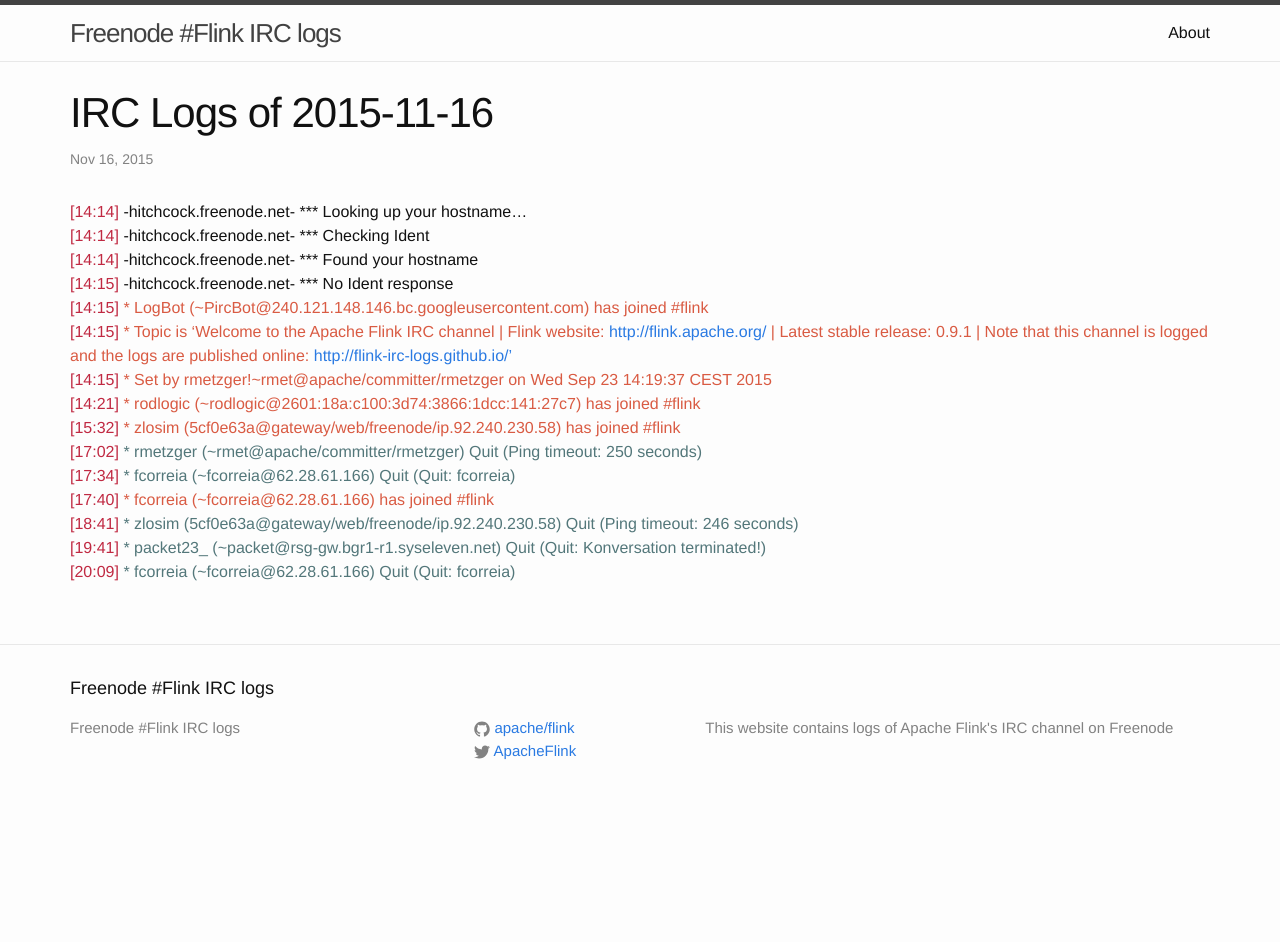
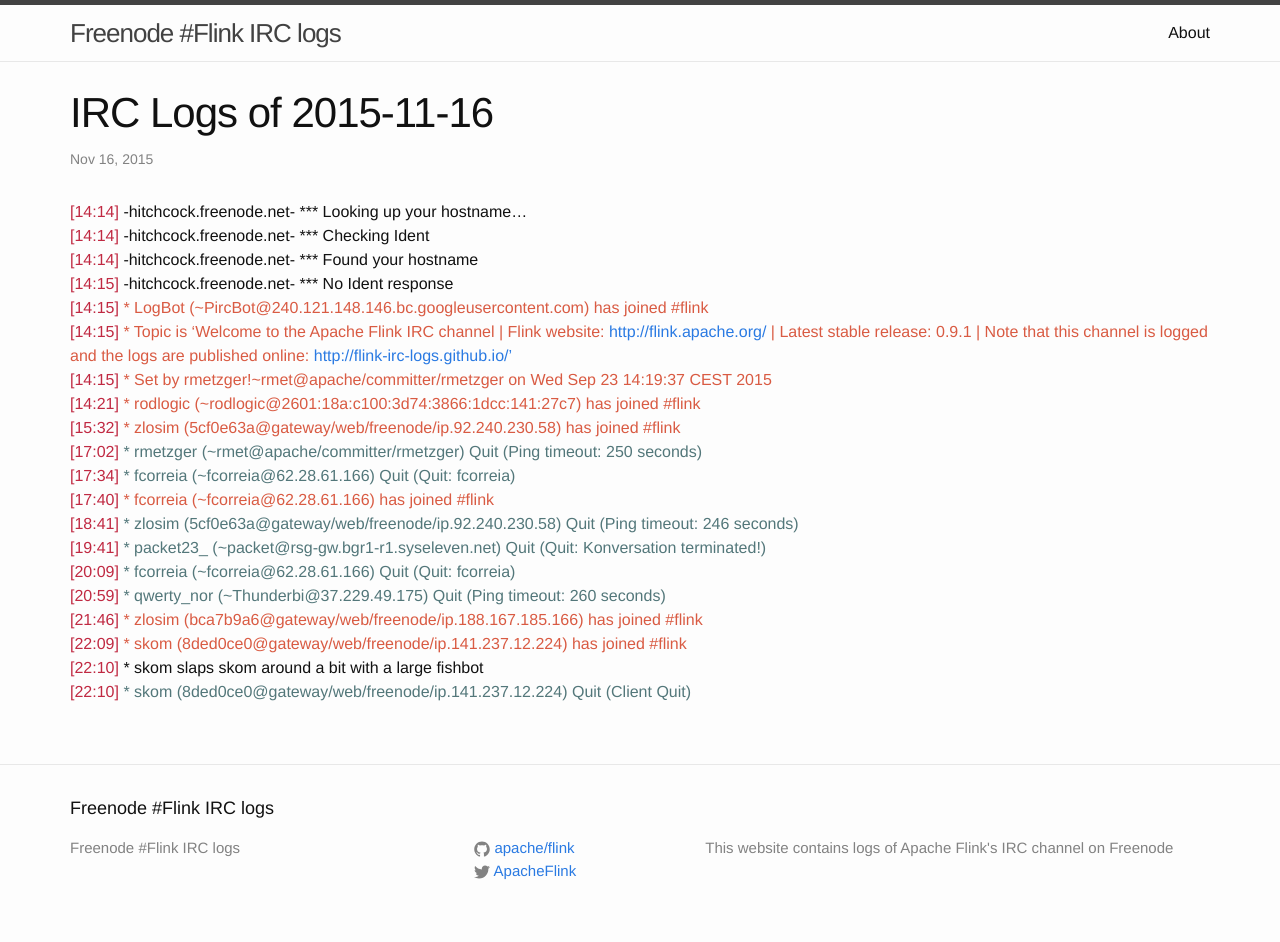
Before and after one commit to flink-irc-logs/flink-irc-logs.github.io, a Jekyll site: the page built from _posts/2015-11-16-logs.markdown, in a window 1280 px wide. Built offline with Jekyll 4.4.1, drawn with Linux system fonts in a browser that asks for light colours; before the commit the page ends 900 px from its top, so only the background shows below that.

Commit message:
Update of the logs on Mon Nov 16 22:21:44 CET 2015

```diff
--- a/_posts/2015-11-16-logs.markdown
+++ b/_posts/2015-11-16-logs.markdown
@@ -19,3 +19,8 @@
 <span class="irc-date">[18:41]</span> <span class="irc-navy">* zlosim (5cf0e63a@gateway/web/freenode/ip.92.240.230.58) Quit (Ping timeout: 246 seconds)</span><br />
 <span class="irc-date">[19:41]</span> <span class="irc-navy">* packet23_ (~packet@rsg-gw.bgr1-r1.syseleven.net) Quit (Quit: Konversation terminated!)</span><br />
 <span class="irc-date">[20:09]</span> <span class="irc-navy">* fcorreia (~fcorreia@62.28.61.166) Quit (Quit: fcorreia)</span><br />
+<span class="irc-date">[20:59]</span> <span class="irc-navy">* qwerty_nor (~Thunderbi@37.229.49.175) Quit (Ping timeout: 260 seconds)</span><br />
+<span class="irc-date">[21:46]</span> <span class="irc-green">* zlosim (bca7b9a6@gateway/web/freenode/ip.188.167.185.166) has joined #flink</span><br />
+<span class="irc-date">[22:09]</span> <span class="irc-green">* skom (8ded0ce0@gateway/web/freenode/ip.141.237.12.224) has joined #flink</span><br />
+<span class="irc-date">[22:10]</span> <span class="irc-brick">* skom slaps skom around a bit with a large fishbot</span><br />
+<span class="irc-date">[22:10]</span> <span class="irc-navy">* skom (8ded0ce0@gateway/web/freenode/ip.141.237.12.224) Quit (Client Quit)</span><br />
```
